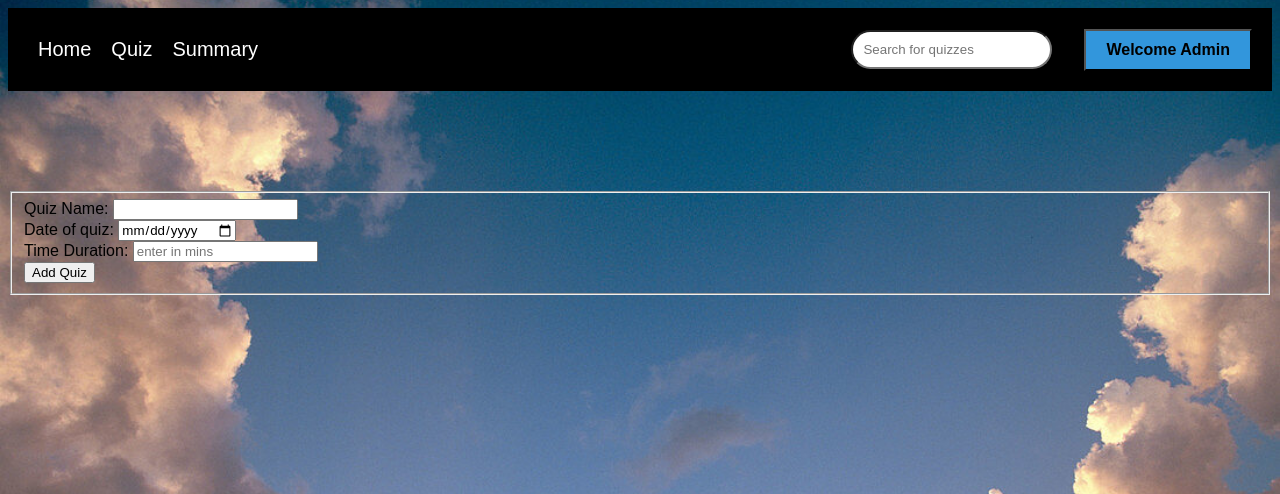
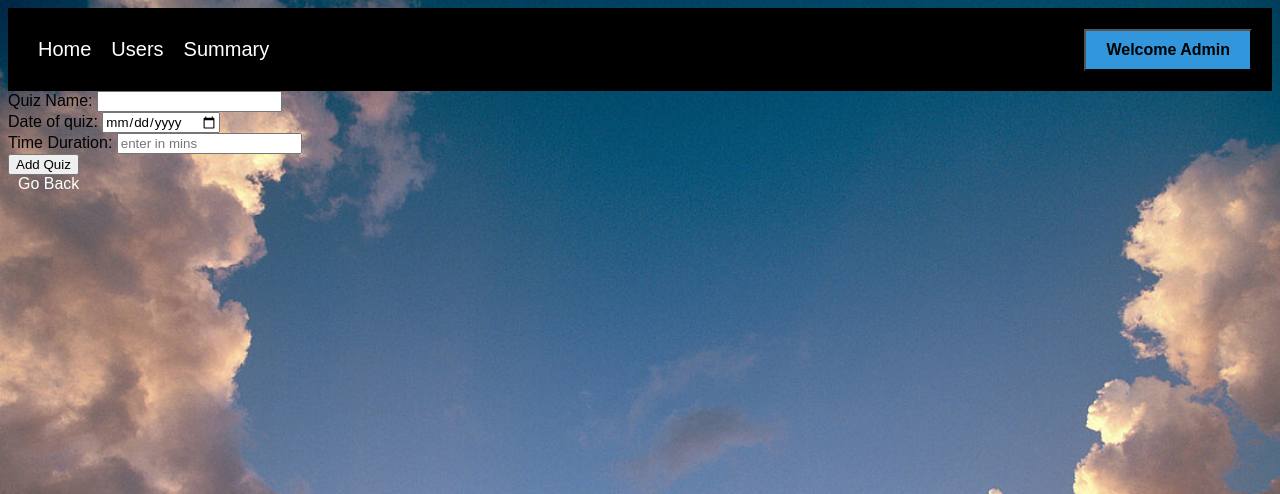
Before and after one commit to 22f3002631/Quiz-Master-V1, a Flask app: a page that uses templates/add_quiz.html in a window 1280 px wide. Shown: the top 494 px of the page. Run offline with Flask 3, Linux system fonts and the light colour scheme; a user stored in the database is signed in.

Commit message:
Final CSS implemented

```diff
--- a/templates/add_quiz.html
+++ b/templates/add_quiz.html
@@ -5,61 +5,43 @@
         <meta name="viewport" content="width=device-width;initial-scale=1.0">
         <title>Add Quiz</title>
         <link rel="stylesheet" href="/static/nav.css">
-        <style>
-            main{
-                align-items: center;
-                margin-top: 100px;
-            }
-            legend{
-                text-align: center;
-            }
-            table,th,td{
-                border: 2px solid blue;
-                border-collapse: collapse;
-            }
-        </style>
+        <link rel="stylesheet" href="/static/addeditany.css">
     </head>
     <body>
         <header>
             <nav>
                 <div class="navbar">
-                    <a href="#">Home</a>
-                    <a href="#">Quiz</a>
-                    <a href="#">Summary</a>
+                    <a href="{{url_for('admin_home')}}">Home</a>
+                    <a href="{{url_for('allusers')}}">Users</a>
+                    <a href="{{url_for('summary')}}">Summary</a>
                 </div>
                 <div class="down">
-                    <div>
-                        <input type="search" name="search" id="search" placeholder="Search for quizzes">
-                    </div>
                     <div class="down2">
-                    <button>Welcome Admin</button>
-                </div>
-                    <div class="drop">
-                        <a href="#">Edit password</a>
-                        <a href="{{url_for('logout')}}">Logout</a>
+                        <button>Welcome Admin</button>
+                        <div class="drop">
+                            <a href="#">Edit password</a>
+                            <a href="{{url_for('logout')}}">Logout</a>
+                        </div>
                     </div>
                 </div>
             </nav>
         </header>
         <main>
-            <fieldset>
+            <div>
                 <form action="{{url_for('add_quiz',chapter_id=chapter_id )}}" method="POST">
                     <label for="qname">Quiz Name:</label>
                     <input type="text" name="qname" id="qname" required>
                     <br>
                     <label for="doq">Date of quiz:</label>
-                    <input type="date" name="doq" id="doq" required>
+                    <input type="date" name="doq" id="doq" min="2025-03-15" required>
                     <br>
                     <label for="tdur">Time Duration:</label>
-                    <input type="text" name="tdur" id="tdur" required placeholder="enter in mins">
+                    <input type="number" name="tdur" id="tdur" min="5" required placeholder="enter in mins">
                     <br>
-
-                    <button type="submit">Add Quiz</button>
-                    <!-- <a href="{{url_for('view_quizzes',chapter_id=chapter_id )}}">
-                        <button>Close</button>
-                    </a> -->
+                    <input type="submit" value="Add Quiz">
                 </form>
-            </fieldset>
+            </div>
+            <a class="goback" href="{{url_for('view_quizzes',chapter_id=chapter_id )}}">Go Back</a>
         </main>
     </body>
 </html>
```
